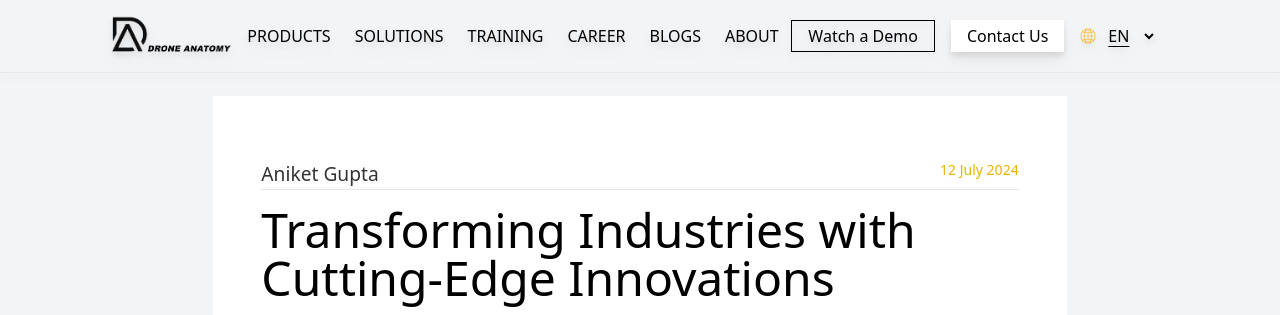
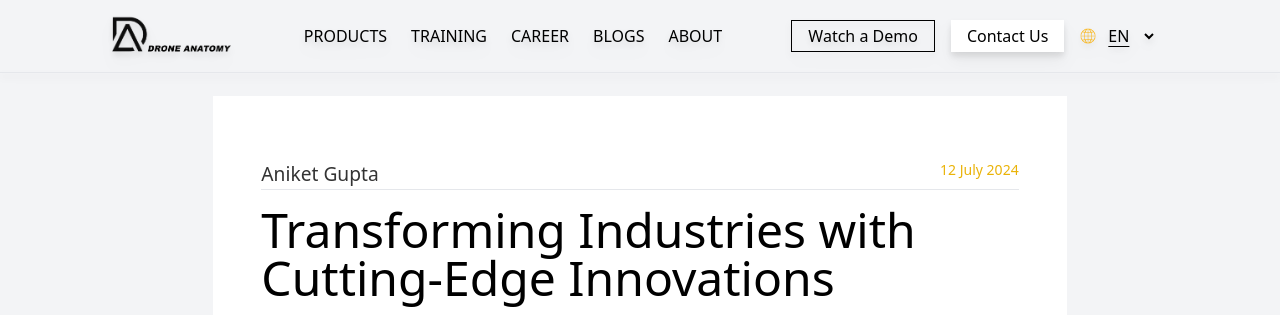
Before and after one commit to Aniket-89/drone-anatomy-website, a Django app: page /blogs/4/ in a window 1280 px wide. Shown: the top 315 px of the page. Run offline with Django 5.2, Linux system fonts and the light colour scheme; data comes from the database, SQL or seed files in the repository; some libraries are stand-ins or nearby versions.

Commit message:
agri page done

```diff
--- a/templates/components/header.html
+++ b/templates/components/header.html
@@ -49,7 +49,7 @@
             </div>
         </li>
 
-        <li id="industry-link" class="h-full flex items-center">
+        <!-- <li id="industry-link" class="h-full flex items-center">
 
             <a
               href=""
@@ -69,7 +69,7 @@
 
             </ul>
               </div>
-          </li>
+          </li> -->
 
         <li>
           <a
```
